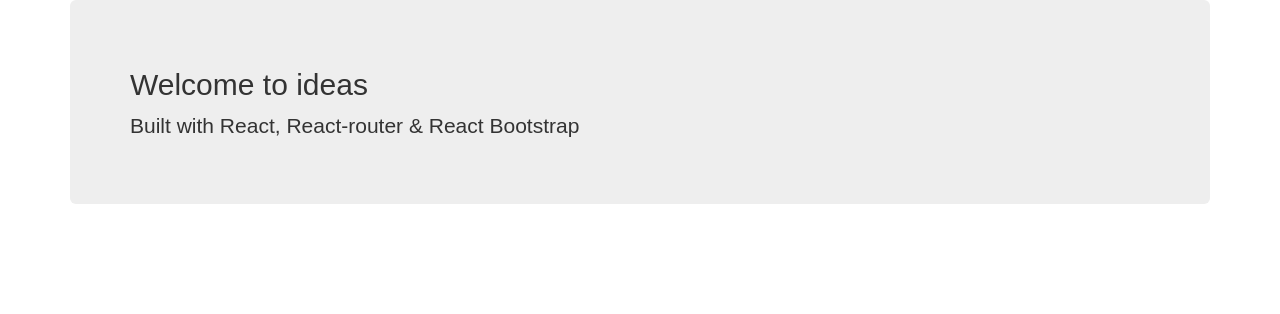
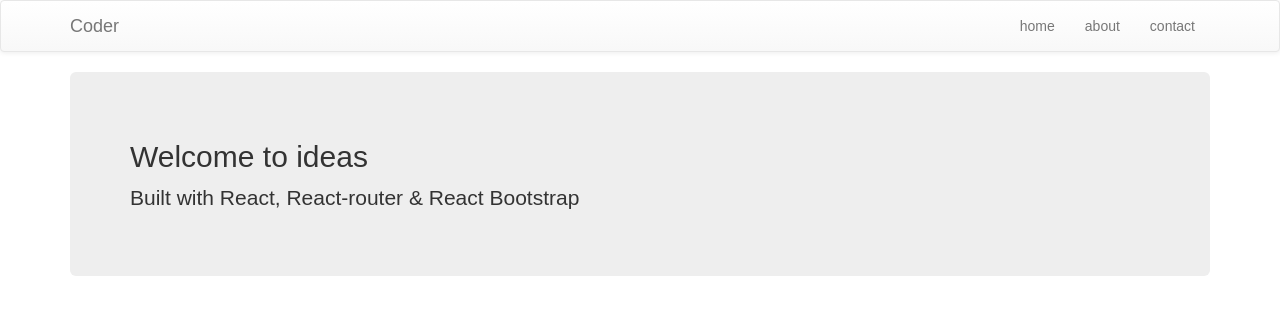
Before and after one commit to san00/React-website, a React (Create React App) app: page / in a window 1280 px wide. Shown: the top 314 px of the page. Built offline with nearby package versions, Linux system fonts and the light colour scheme.

Commit message:
Added custom navbar

```diff
--- a/src/App.jsx
+++ b/src/App.jsx
@@ -4,6 +4,7 @@
 import home from "./components/home";
 import about from "./components/about";
 import contact from "./components/contact";
+import Navbar from "./components/navbar";
 
 class App extends Component {
   render() {
@@ -11,6 +12,7 @@
     <Router>
       <div>
         {/* sets up routes to page to be rendered */}
+        <Navbar />
         <Route exact path="/" component={home}/>
         <Route path="/about" component={about}/>
         <Route path="/contact" component={contact}/>
--- a/src/components/navbar.jsx
+++ b/src/components/navbar.jsx
@@ -0,0 +1,26 @@
+import React, {Component} from "react"
+import {Navbar, Nav, NavItem} from "react-bootstrap";
+import {Link} from "react-router-dom";
+import "./navbar.css";
+
+export default class navbar extends Component {
+  render() {
+    return (
+      <Navbar default collapseOnSelect>
+          <Navbar.Header>
+            <Navbar.Brand>
+              <Link to="/">Coder</Link>
+            </Navbar.Brand>
+            <Navbar.Toggle/>
+          </Navbar.Header>
+          <Navbar.Collapse>
+            <Nav pullRight>
+              <NavItem eventkey={1} componentClass={Link} to="/">home</NavItem>
+              <NavItem eventkey={2} componentClass={Link} to="/about">about</NavItem>
+              <NavItem eventkey={3} componentClass={Link} to="/contact">contact</NavItem>
+            </Nav>
+          </Navbar.Collapse>
+        </Navbar>
+      )
+  }
+}
```
